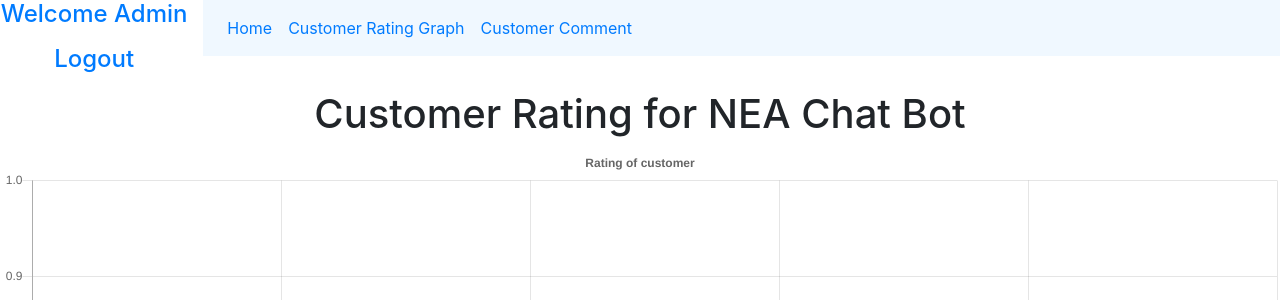
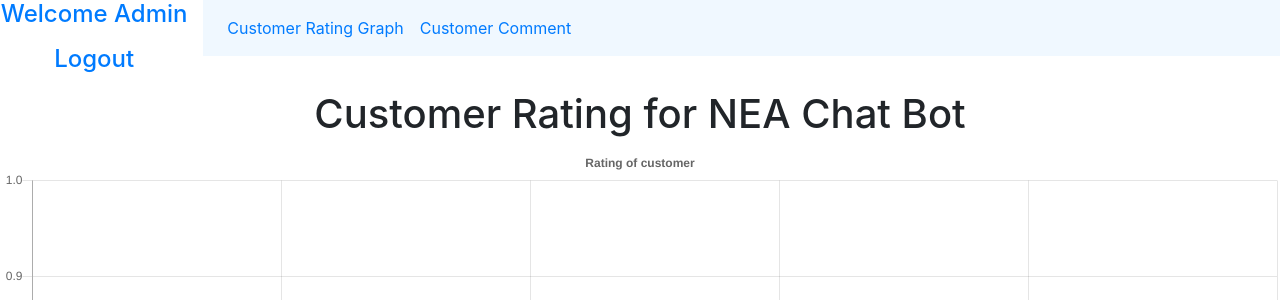
Before and after one commit to FYP-Chatbot-Team/Customer_Service_ChatBot, a Flask app: page /graph in a window 1280 px wide. Shown: the top 300 px of the page. Run offline with Flask 2, Linux system fonts and the light colour scheme; the visitor is signed in with stand-in values (Sample User, id 1); data that the repository does not hold is empty; some libraries are stand-ins or nearby versions.

Commit message:
Update: Update Website - Syabil

```diff
--- a/app.py
+++ b/app.py
@@ -52,7 +52,7 @@
         user = [x for x in users if x.username == username][0]
         if user and user.password == password:
             session['user_id'] = user.id
-            return redirect(url_for('home'))
+            return redirect(url_for('graph'))
 
         return redirect(url_for('login'))
 
--- a/templates/comment.html
+++ b/templates/comment.html
@@ -25,9 +25,6 @@
                 <nav class="navbar navbar-expand-lg col-12" style="background-color:aliceblue" role="navigation">
                     <div>
                         <ul class="nav navbar-nav">
-                            <li class="nav-item">
-                                <a href="{{url_for('home')}}" class="nav-link" > Home </a>
-                            </li>
 
                             <li class="nav-item">
                                 <a href="{{url_for('graph')}}" class="nav-link" > Customer Rating Graph </a>
--- a/templates/graph.html
+++ b/templates/graph.html
@@ -25,9 +25,6 @@
                 <nav class="navbar navbar-expand-lg col-12" style="background-color:aliceblue" role="navigation">
                     <div>
                         <ul class="nav navbar-nav">
-                            <li class="nav-item">
-                                <a href="{{url_for('home')}}" class="nav-link" > Home </a>
-                            </li>
                             <li class="nav-item">
                                 <a href="{{url_for('graph')}}" class="nav-link" > Customer Rating Graph </a>
                             </li>
```
